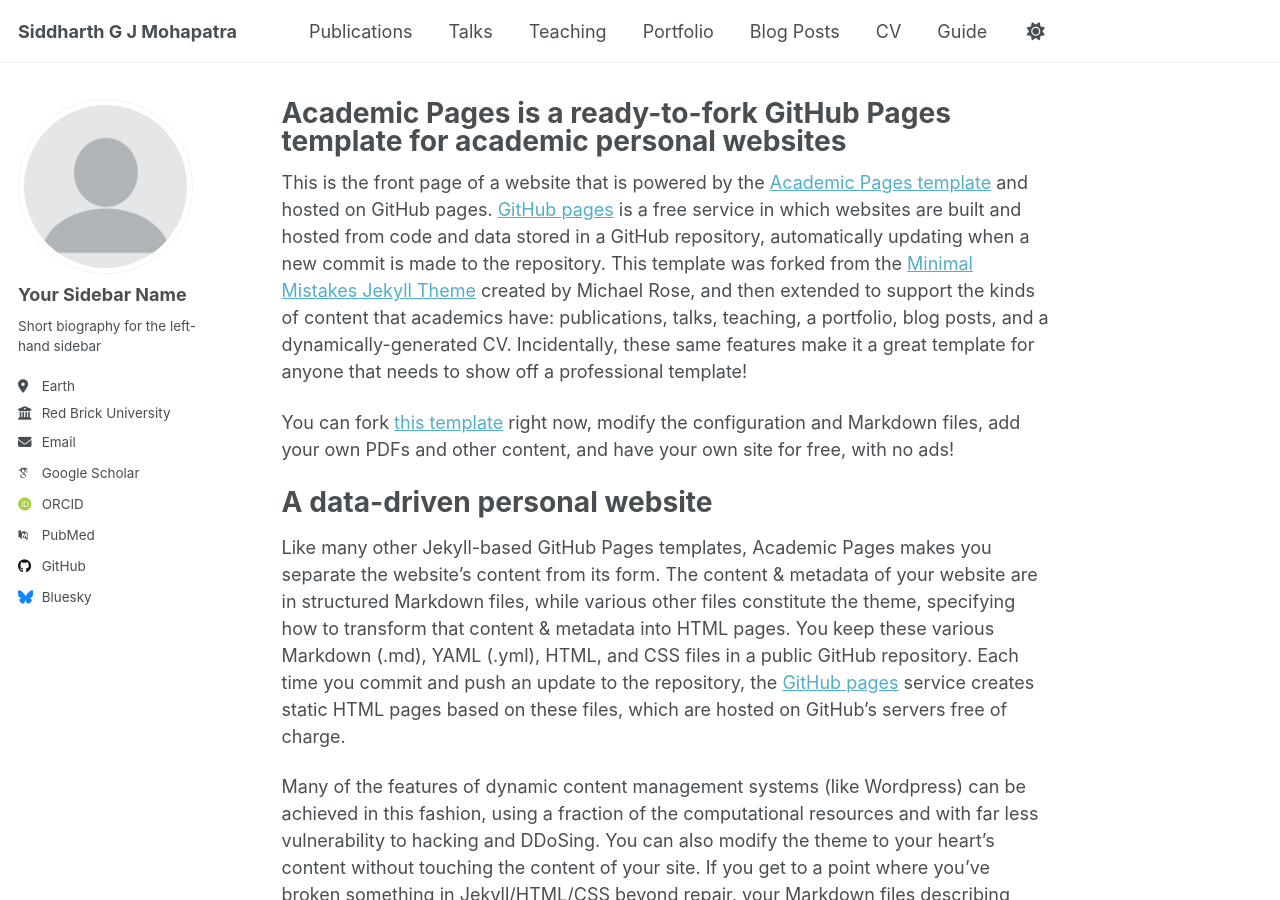
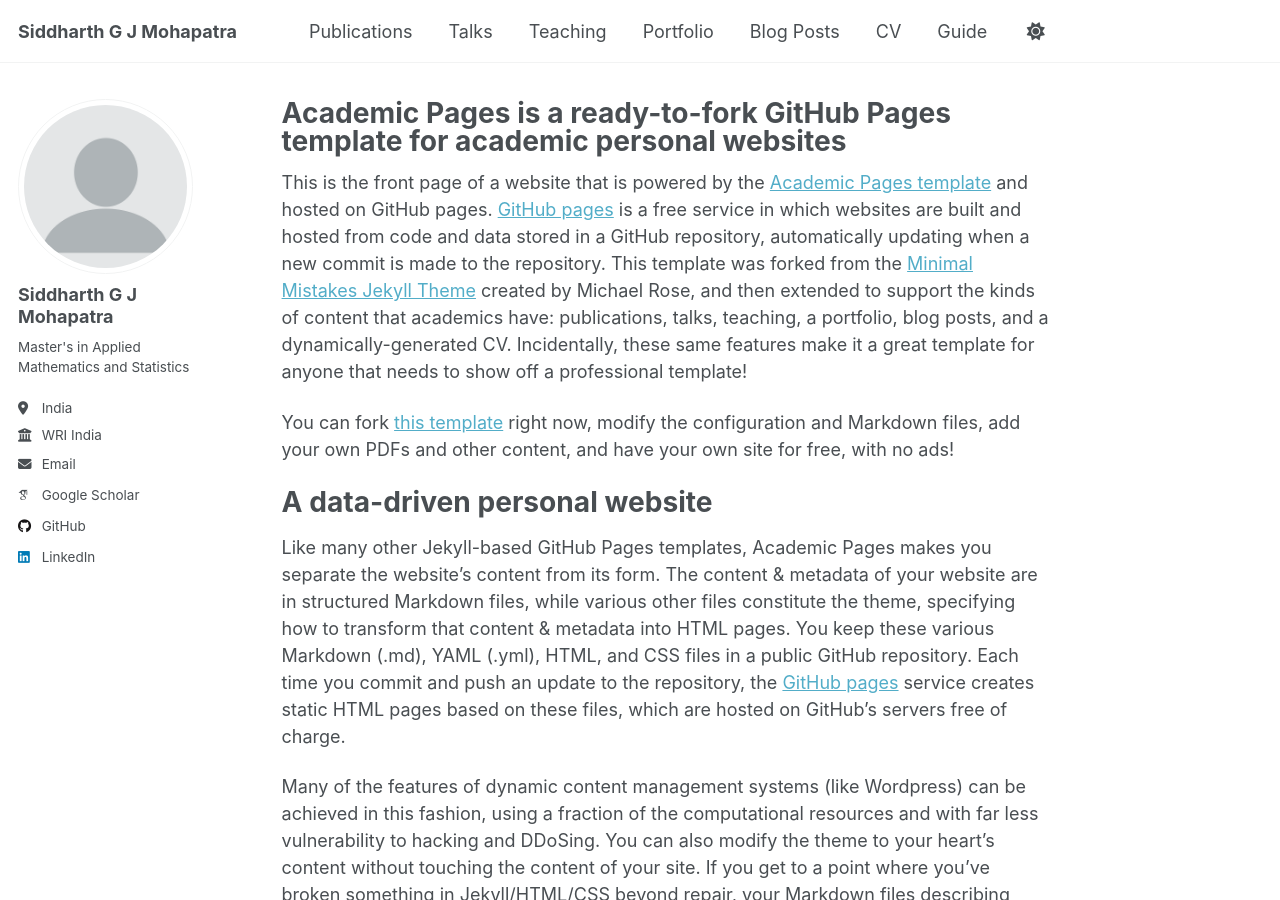
Before and after one commit to siddharthgjmohapatra/siddharthgjmohapatra.github.io, a Jekyll site: the page built from _pages/about.md, in a window 1280 px wide and 900 px high. Built offline with Jekyll 4.4.1, drawn with Linux system fonts in a browser that asks for light colours; some web fonts are replaced; a script that is not in the unit is left out.

Commit message:
Update _config.yml

```diff
--- a/_config.yml
+++ b/_config.yml
@@ -23,23 +23,23 @@ repository               : "academicpages/academicpages.github.io"
 author:
   # Biographic information
   avatar           : "profile.png"
-  name             : "Your Sidebar Name"
+  name             : "Siddharth G J Mohapatra"
   pronouns         : # example: "she/her"
-  bio              : "Short biography for the left-hand sidebar"
-  location         : "Earth"
-  employer         : "Red Brick University"
+  bio              : "Master's in Applied Mathematics and Statistics"
+  location         : "India"
+  employer         : "WRI India"
   uri              : # URL
-  email            : "none@example.org"
+  email            : "siddharthgj35@gmail.com"
 
   # Academic websites
   academia         : # URL
   arxiv            : # URL - Update with the correct link to your profile
-  googlescholar    : "https://scholar.google.com/citations?user=PS_CX0AAAAAJ"
+  googlescholar    : "https://scholar.google.com/citations?user=ZP9NSEQAAAAJ&hl=en"
   inspire-hep      : # URL
   impactstory      : # URL
-  orcid            : "http://orcid.org/yourorcidurl"
+  orcid            : # URL
   semantic         : # URL
-  pubmed           : "https://www.ncbi.nlm.nih.gov/pubmed/?term=john+snow"
+  pubmed           : # URL
   researchgate     : # URL
   scopus           : # URL
 
@@ -47,36 +47,13 @@ author:
   bitbucket        : # Username - Update with your username on the site
   codepen          : # Username
   dribbble         : # Username
-  github           : "academicpages"
+  github           : "siddharthgjmohapatra"
   kaggle           : # Username
   stackoverflow    : # User number or user number and name (i.e., use "1" or "1/jeff-atwood")
 
   # Social media
-  artstation       : # Username
-  bluesky          : "bsky.app" # Replace this with you Bluesky username
-  facebook         : # Username
-  flickr           : # Username
-  foursquare       : # Username
-  goodreads        : # Username
-  google_plus      : # Username
-  keybase          : # Username
-  instagram        : # Username
-  lastfm           : # Username
-  linkedin         : # Username
-  mastodon         : # URL
-  medium           : # URL
-  pinterest        : # Username
-  soundcloud       : # Username
-  steam            : # Username
-  telegram         : # URL
-  tumblr           : # Username
-  twitter          : # Username for X / Twitter
-  vine             : # Username
-  weibo            : # Username
-  wikipedia        : # Username
-  xing             : # Username
-  youtube          : # Username
-  zhihu            : # Username
+  linkedin         : "https://www.linkedin.com/in/siddharth-g-j-mohapatra/"
+
 
 # Publication Category - The following the list of publication categories and their headings
 publication_category:
```
